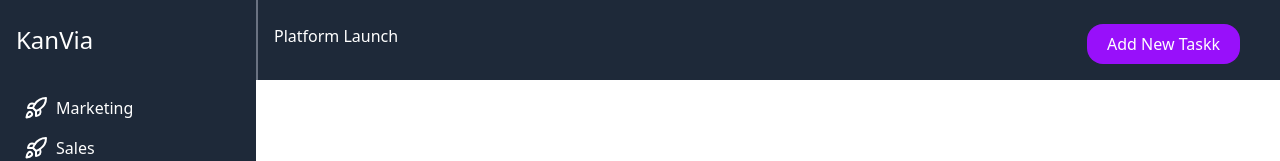
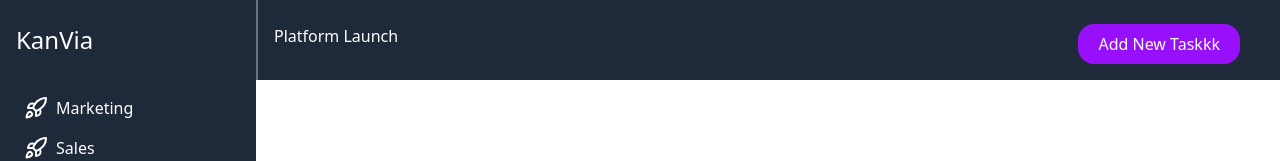
Before and after one commit to thesongmartins/KanVia, a React (Vite) app: page / in a window 1280 px wide. Shown: the top 161 px of the page. Built offline with nearby package versions, Linux system fonts and the light colour scheme.

Commit message:
Fixing Header component

```diff
--- a/src/components/Header.tsx
+++ b/src/components/Header.tsx
@@ -4,7 +4,7 @@ const Header = () => {
       <header className="bg-gray-800 pt-6 text-white p-4 flex flex-row justify-between w-full border-l-2 border-gray-500">
         <h1>Platform Launch</h1>
         <button className="bg-purple-600 mr-6 py-2 px-5 rounded-2xl">
-          Add New Taskk
+          Add New Taskkk
         </button>
       </header>
     </div>
```
